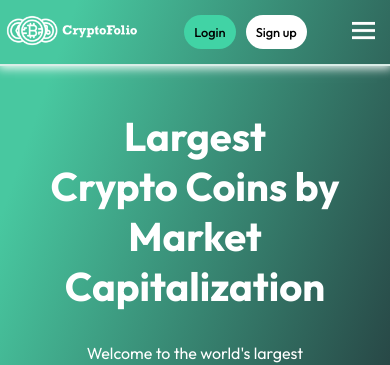
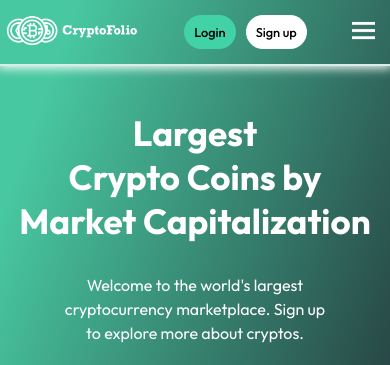
Before and after one commit to Moe131/cryptofolio, a React (Vite) app: page /home in a window 390 px wide. Shown: the top 365 px of the page. Built offline with nearby package versions, Linux system fonts and the light colour scheme; no server answers.

Commit message:
navbar styling updated

```diff
--- a/src/components/Navbar/Navbar.css
+++ b/src/components/Navbar/Navbar.css
@@ -89,7 +89,7 @@
         display: flex;
         flex-direction: column;
         text-align: center;
-        top: 16%;
+        top: 7rem;
         left: 0;
         height: 15rem;
         background-color: rgb(48, 158, 124);
@@ -132,7 +132,7 @@
         display: flex;
         flex-direction: column;
         text-align: center;
-        top: 9%;
+        top: 4rem;
         left: 0;
         height: 15rem;
         background-color: rgb(48, 158, 124);
--- a/src/pages/Home/Home.css
+++ b/src/pages/Home/Home.css
@@ -121,7 +121,10 @@
     .red {
         text-align: right;
     }
-  }
+    }
+    .hero h1 {
+        font-size : 35px;
+    }
     .home .hero {
         margin : 45px auto;
     }
```
